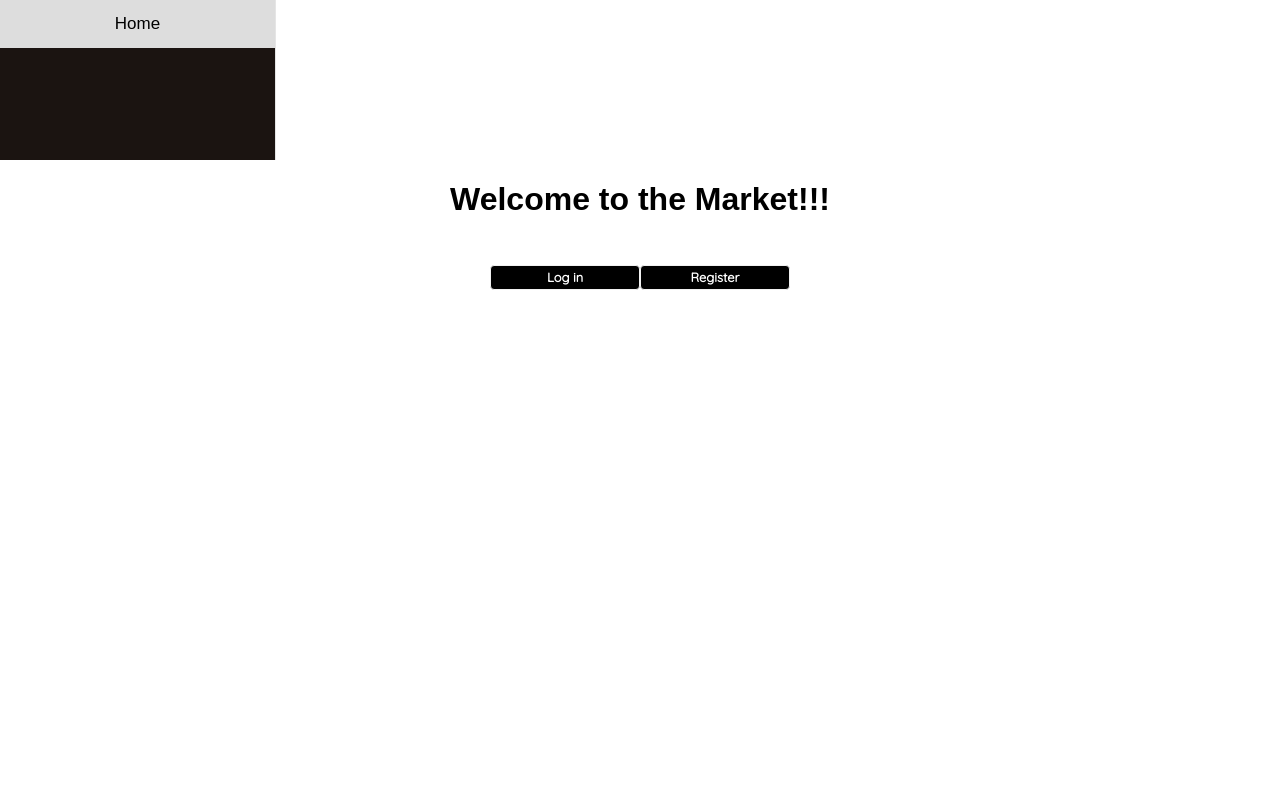
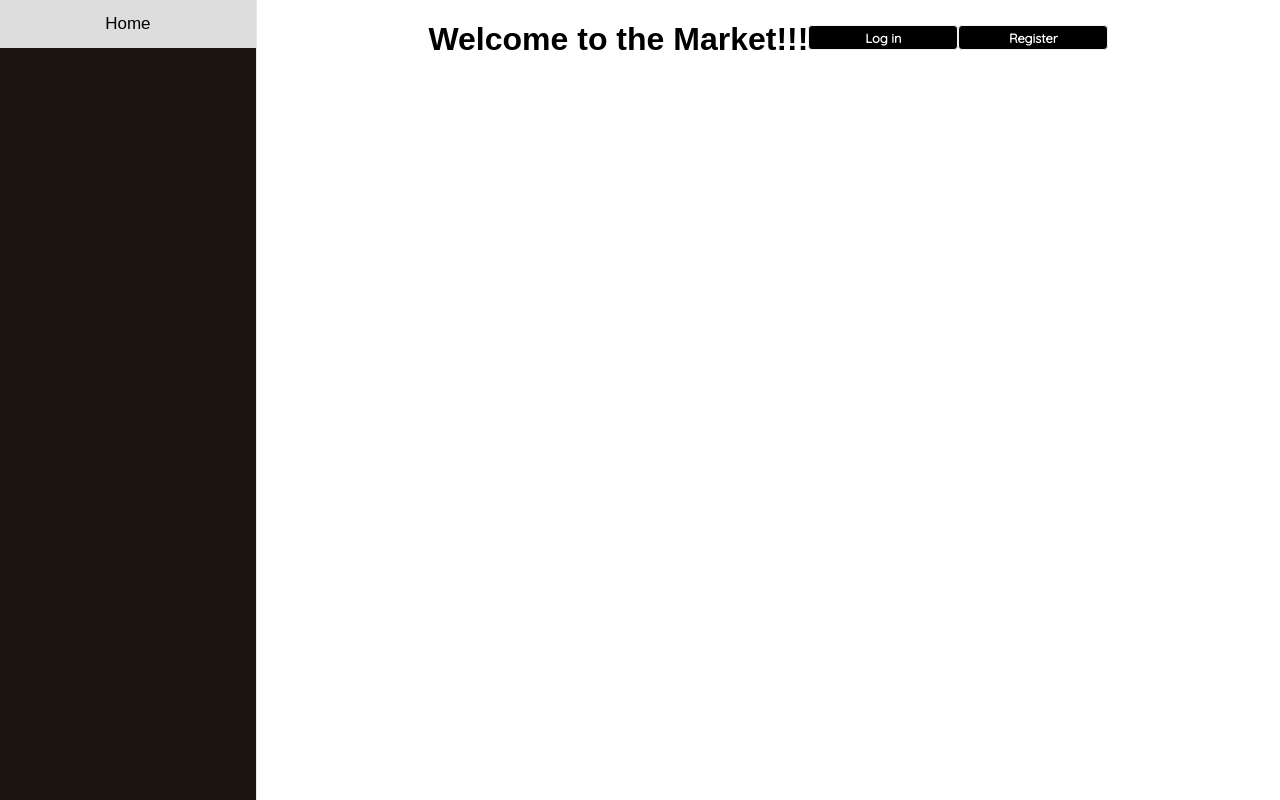
Before and after one commit to Stompke/SautiAfricaBuildWeek, a React (Create React App) app: page / in a window 1280 px wide. Built offline with nearby package versions, Linux system fonts and the light colour scheme; a web font is replaced by a local one.

Commit message:
Added MainSection to all views, and added some css styling for nav bar

```diff
--- a/src/components/AddItem.js
+++ b/src/components/AddItem.js
@@ -3,6 +3,8 @@ import React from 'react';
 import { axiosWithAuth } from '../utils/axiosWithAuth';
 import { connect } from 'react-redux';
 import axios from 'axios';
+import { MainSection} from '../StyledComponents/MainComponents';
+
 
 let userId;
 
@@ -40,7 +42,7 @@ class AddItem extends React.Component {
 
     render() {
         return (
-            <div className="home-page">
+            <MainSection>
                 <h1>Add Item</h1>
                 <div className="addFormStyles">
                     <form onSubmit={this.add} className="regFormStyles">
@@ -74,7 +76,7 @@ class AddItem extends React.Component {
                         <button className="postButton">Add</button>
                     </form>
                 </div>
-            </div>
+            </MainSection>
         );
     }
 }
--- a/src/components/Home.js
+++ b/src/components/Home.js
@@ -2,7 +2,9 @@ import React, { useState, useEffect } from "react";
 import axios from 'axios';
 import { useDispatch } from 'react-redux';
 import { connect } from 'react-redux';
-import { CustomButton } from '../StyledComponents/MainComponents';
+import { CustomButton, MainSection } from '../StyledComponents/MainComponents';
+
+
 
 const Home = (props) => {
 
@@ -34,7 +36,7 @@ const Home = (props) => {
     }
 
     return (
-        <div className="home-page">
+        <MainSection>
             <h1>Welcome to the Market!!!</h1>
                 <div className="login-form">
                     <form>
@@ -42,7 +44,7 @@ const Home = (props) => {
                     {buttonRegister}
                     </form>
                 </div>
-        </div>
+        </MainSection>
     );
 }
 export default Home;
--- a/src/components/MarketPrice.js
+++ b/src/components/MarketPrice.js
@@ -3,6 +3,8 @@ import ReactDOM from 'react-dom';
 import { Link } from 'react-router-dom';
 import { axiosWithAuth } from '../utils/axiosWithAuth';
 // import { UserContext } from '../contexts/UserContext';
+import { MainSection} from '../StyledComponents/MainComponents';
+
 
 const initialCategories = [
     {
@@ -24,7 +26,7 @@ const MarketPrice = () => {
     }, []);
 
     return (
-        <div>
+        <MainSection>
             <h1>Market Price</h1>
         <div className="market-price">
             {categories.map(category => (
@@ -36,7 +38,7 @@ const MarketPrice = () => {
                 </Link>
             ))}
         </div>
-        </div>
+        </MainSection>
     );
 };
 
--- a/src/components/SetPrice.js
+++ b/src/components/SetPrice.js
@@ -3,6 +3,8 @@ import ReactDOM from 'react-dom';
 import { Link } from 'react-router-dom';
 import { axiosWithAuth } from '../utils/axiosWithAuth';
 import { connect } from 'react-redux';
+import { MainSection} from '../StyledComponents/MainComponents';
+
 
 const initialCategories = [
     {
@@ -28,7 +30,7 @@ const SetPrice = (props) => {
     }, []);
 
     return (
-        <div>
+        <MainSection>
             <h1>Profile</h1>
             {categories.map(category => (
                 <Link to={`/set-price/${category.id}`}>
@@ -40,7 +42,7 @@ const SetPrice = (props) => {
                     </div>
                 </Link>
             ))}
-        </div>
+        </MainSection>
     );
 };
 
--- a/src/index.css
+++ b/src/index.css
@@ -272,3 +272,8 @@ Styles for the Gallery
   margin: 5%;
   margin-left: 30%;
 }
+
+.App {
+  display: flex;
+  height: 100vh;
+}
```
